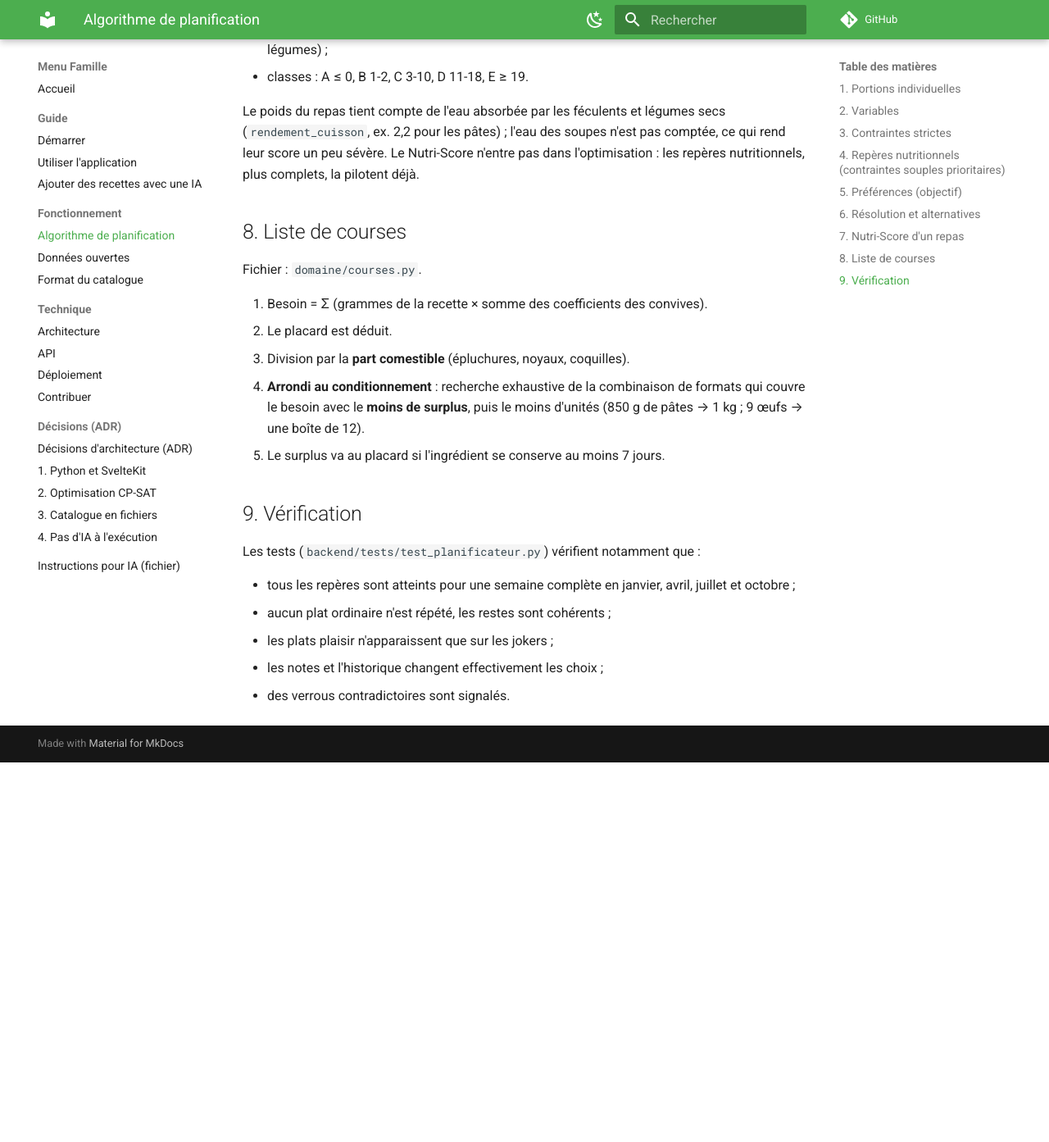
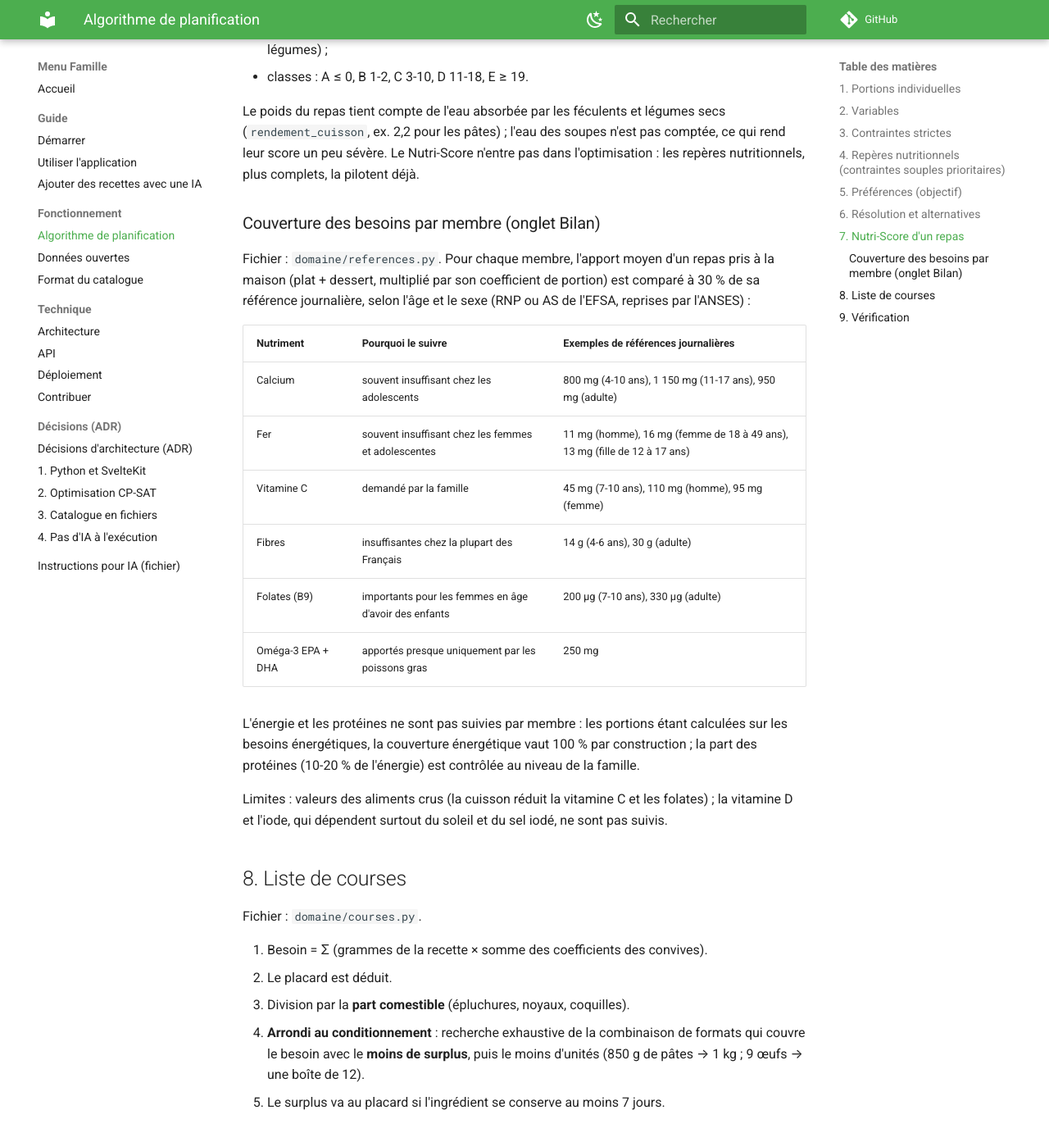
Before and after one commit to Skitourer/familly_meals_planner, an MkDocs documentation site: the page built from docs/technique/algorithme.md, in a window 1280 px wide and 1400 px high, scrolled down 4037 px. Shown: the top 1393 px of the window at 82% size. Built offline with MkDocs 1.6.1 and Material for MkDocs 9.7.7, drawn with Linux system fonts in a browser that asks for light colours; comment, search, counter and statistics services are not loaded; before the commit the page ends 4967 px from its top, so only the background shows below that.

Commit message:
docs: couverture des micronutriments et hypothèse des repas pris à l'extérieur
Co-Authored-By: Claude Opus 5.5 <noreply@anthropic.com>

```diff
--- a/docs/technique/algorithme.md
+++ b/docs/technique/algorithme.md
@@ -134,6 +134,28 @@ Le poids du repas tient compte de l'eau absorbée par les féculents et légumes
 rend leur score un peu sévère. Le Nutri-Score n'entre pas dans l'optimisation : les repères
 nutritionnels, plus complets, la pilotent déjà.
 
+### Couverture des besoins par membre (onglet Bilan)
+
+Fichier : `domaine/references.py`. Pour chaque membre, l'apport moyen d'un repas pris à la
+maison (plat + dessert, multiplié par son coefficient de portion) est comparé à 30 % de sa
+référence journalière, selon l'âge et le sexe (RNP ou AS de l'EFSA, reprises par l'ANSES) :
+
+| Nutriment | Pourquoi le suivre | Exemples de références journalières |
+|---|---|---|
+| Calcium | souvent insuffisant chez les adolescents | 800 mg (4-10 ans), 1 150 mg (11-17 ans), 950 mg (adulte) |
+| Fer | souvent insuffisant chez les femmes et adolescentes | 11 mg (homme), 16 mg (femme de 18 à 49 ans), 13 mg (fille de 12 à 17 ans) |
+| Vitamine C | demandé par la famille | 45 mg (7-10 ans), 110 mg (homme), 95 mg (femme) |
+| Fibres | insuffisantes chez la plupart des Français | 14 g (4-6 ans), 30 g (adulte) |
+| Folates (B9) | importants pour les femmes en âge d'avoir des enfants | 200 µg (7-10 ans), 330 µg (adulte) |
+| Oméga-3 EPA + DHA | apportés presque uniquement par les poissons gras | 250 mg |
+
+L'énergie et les protéines ne sont pas suivies par membre : les portions étant calculées sur
+les besoins énergétiques, la couverture énergétique vaut 100 % par construction ; la part
+des protéines (10-20 % de l'énergie) est contrôlée au niveau de la famille.
+
+Limites : valeurs des aliments crus (la cuisson réduit la vitamine C et les folates) ; la
+vitamine D et l'iode, qui dépendent surtout du soleil et du sel iodé, ne sont pas suivis.
+
 ## 8. Liste de courses
 
 Fichier : `domaine/courses.py`.
--- a/frontend/src/routes/bilan/+page.svelte
+++ b/frontend/src/routes/bilan/+page.svelte
@@ -175,7 +175,8 @@
 			Apport moyen d'un déjeuner ou dîner pris à la maison, comparé à 30 % de la référence
 			journalière (ANSES / EFSA) selon l'âge et le sexe. En dessous de 70 % : point d'attention (le
 			petit-déjeuner et le goûter complètent). Les repas pris dehors (cantine...) sont supposés
-			équilibrés et ne sont pas comptés.
+			équilibrés et ne sont pas comptés. Valeurs des aliments crus : la cuisson réduit la vitamine C
+			et les folates (souvent de 30 à 50 %).
 		</p>
 		<div class="membres">
 			{#each bilan.membres as m (m.id)}
```
Also changed, not shown: docs/guide/utilisation.md (+9 -2 lines).
